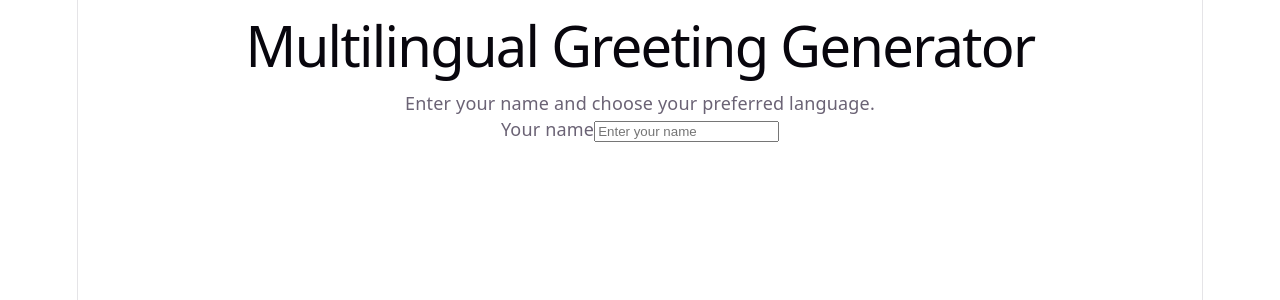
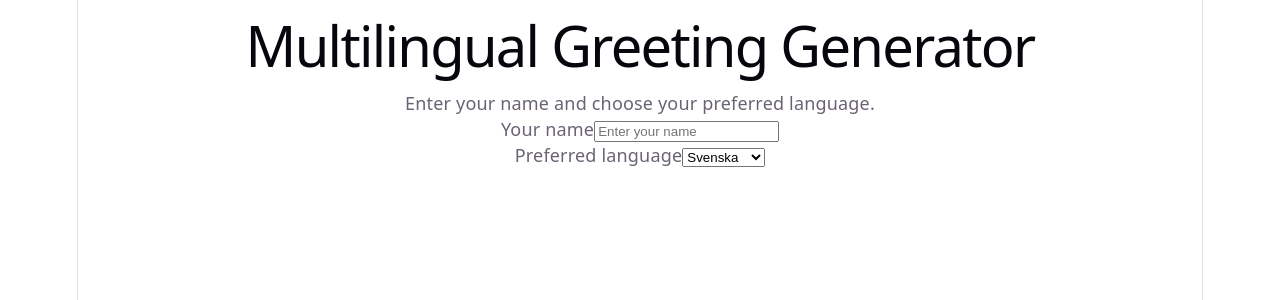
Before and after one commit to TatevikTadevosyan86/Laboration-1---multilingual-greeting, a React (Vite) app: page / in a window 1280 px wide. Shown: the top 300 px of the page. Built offline with nearby package versions, Linux system fonts and the light colour scheme.

Commit message:
Add the language selector

```diff
--- a/src/App.jsx
+++ b/src/App.jsx
@@ -54,6 +54,28 @@ function App() {
             placeholder="Enter your name"
           />
         </div>
+        <div className="form-group">
+  <label htmlFor="language">Preferred language</label>
+
+  <select
+    id="language"
+    value={language}
+    onChange={(event) => setLanguage(event.target.value)}
+  >
+    <option value="sv">Svenska</option>
+    <option value="en">English</option>
+    <option value="hy">Հայերեն</option>
+    <option value="ru">Русский</option>
+    <option value="es">Español</option>
+    <option value="fr">Français</option>
+    <option value="de">Deutsch</option>
+    <option value="it">Italiano</option>
+    <option value="pt">Português</option>
+    <option value="ja">日本語</option>
+    <option value="zh">中文</option>
+    <option value="ar">العربية</option>
+  </select>
+</div>
       </form>
       </section>
     </main>
```
